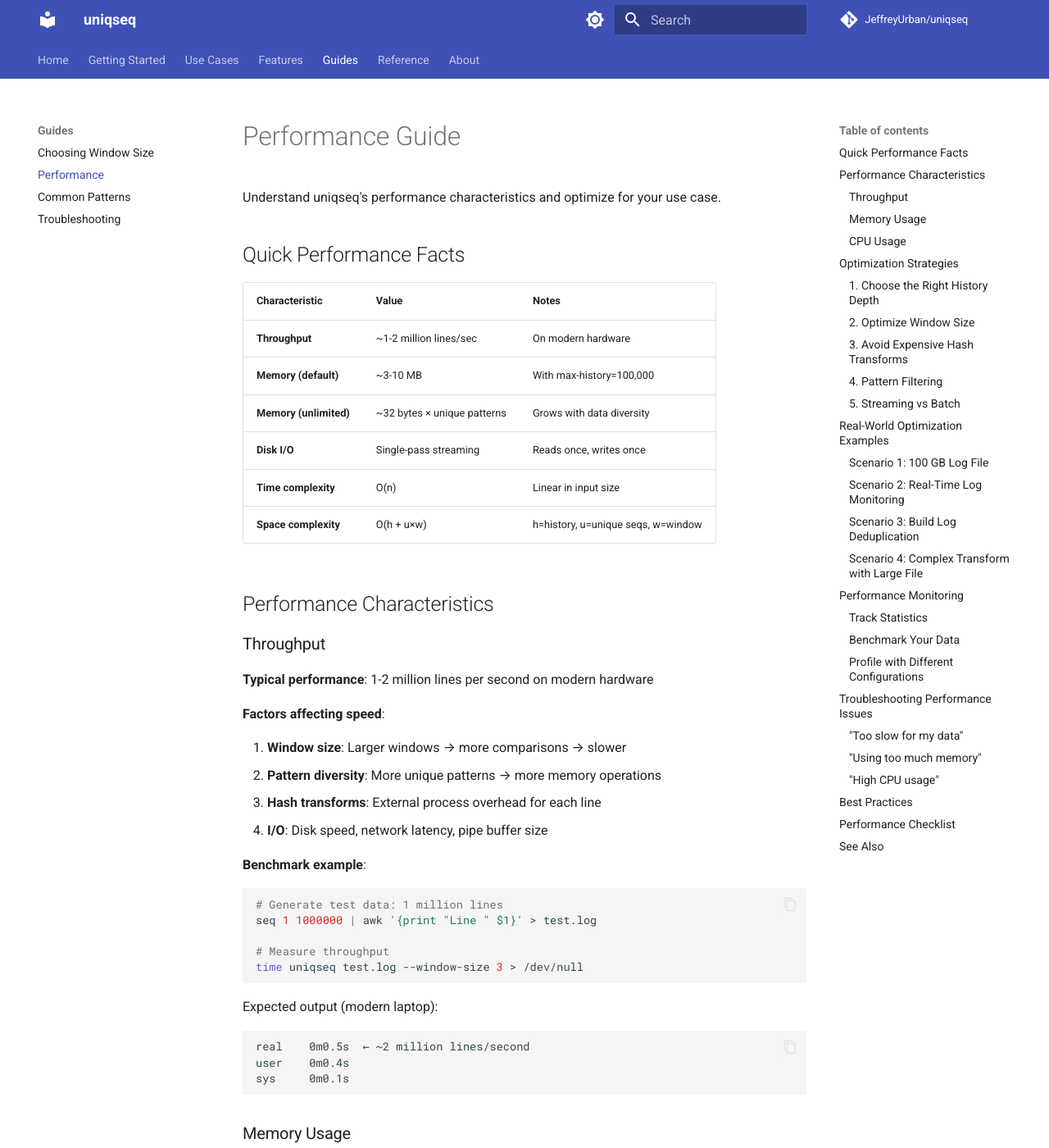
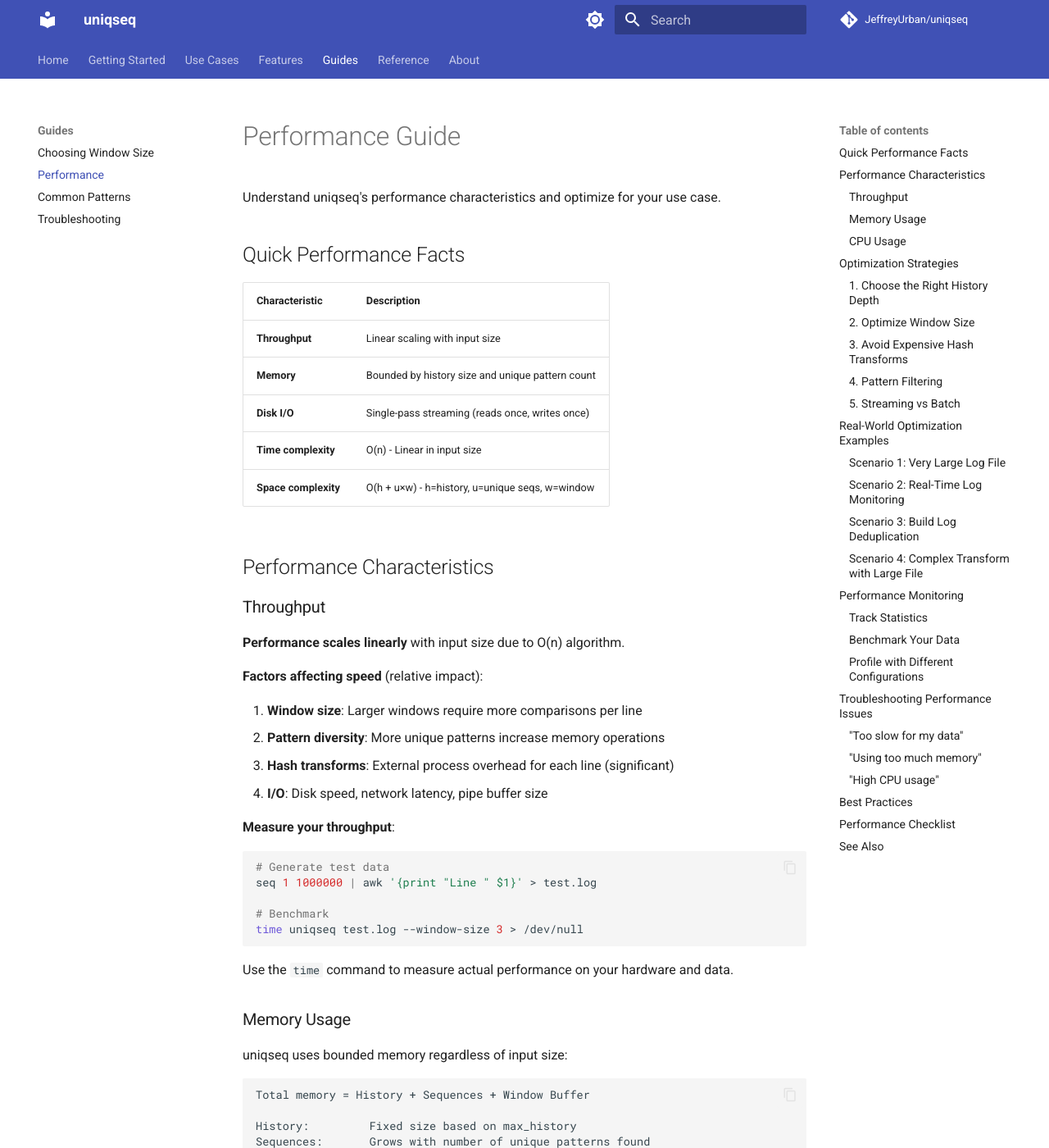
Before and after one commit to JeffreyUrban/uniqseq, an MkDocs documentation site: the page built from docs/guides/performance.md, in a window 1280 px wide and 1400 px high. Shown: the whole window at 82% size. Built offline with MkDocs 1.6.1 and Material for MkDocs 9.7.7, drawn with Linux system fonts in a browser that asks for light colours; comment, search, counter and statistics services are not loaded; some of the changed text lies outside the part shown.

Commit message:
Remove unsubstantiated performance numbers from guide
Remove all specific claims on speed, time, and memory values:
- Remove "~1-2 million lines/sec" (no evidence, contradicts README's 20k)
- Remove "~3-10 MB" memory claims (not measured)
- Remove "0.3s", "30-60 seconds" time estimates
- Remove "~3.2 MB", "~50 MB" memory estimates
- Remove "10× slower", "90% less work" percentage claims
- Remove "100 GB", "500 MB" file size examples

Keep only relative performance guidance:
- "Larger windows are slower" (relative)
- "Bounded memory" vs "grows with patterns" (qualitative)
- "Linear scaling" (complexity class)
- "Much faster" vs "slower" (comparative)

Changes made per user request to keep only guidance on relative
performance without specific values.

🤖 Generated with [Claude Code](https://claude.com/claude-code)

Co-Authored-By: Claude <noreply@anthropic.com>

````diff
--- a/docs/guides/performance.md
+++ b/docs/guides/performance.md
@@ -4,43 +4,37 @@ Understand uniqseq's performance characteristics and optimize for your use case.
 
 ## Quick Performance Facts
 
-| Characteristic | Value | Notes |
-|---------------|-------|-------|
-| **Throughput** | ~1-2 million lines/sec | On modern hardware |
-| **Memory (default)** | ~3-10 MB | With max-history=100,000 |
-| **Memory (unlimited)** | ~32 bytes × unique patterns | Grows with data diversity |
-| **Disk I/O** | Single-pass streaming | Reads once, writes once |
-| **Time complexity** | O(n) | Linear in input size |
-| **Space complexity** | O(h + u×w) | h=history, u=unique seqs, w=window |
+| Characteristic | Description |
+|---------------|-------------|
+| **Throughput** | Linear scaling with input size |
+| **Memory** | Bounded by history size and unique pattern count |
+| **Disk I/O** | Single-pass streaming (reads once, writes once) |
+| **Time complexity** | O(n) - Linear in input size |
+| **Space complexity** | O(h + u×w) - h=history, u=unique seqs, w=window |
 
 ## Performance Characteristics
 
 ### Throughput
 
-**Typical performance**: 1-2 million lines per second on modern hardware
+**Performance scales linearly** with input size due to O(n) algorithm.
 
-**Factors affecting speed**:
+**Factors affecting speed** (relative impact):
 
-1. **Window size**: Larger windows → more comparisons → slower
-2. **Pattern diversity**: More unique patterns → more memory operations
-3. **Hash transforms**: External process overhead for each line
+1. **Window size**: Larger windows require more comparisons per line
+2. **Pattern diversity**: More unique patterns increase memory operations
+3. **Hash transforms**: External process overhead for each line (significant)
 4. **I/O**: Disk speed, network latency, pipe buffer size
 
-**Benchmark example**:
+**Measure your throughput**:
 ```bash
-# Generate test data: 1 million lines
+# Generate test data
 seq 1 1000000 | awk '{print "Line " $1}' > test.log
 
-# Measure throughput
+# Benchmark
 time uniqseq test.log --window-size 3 > /dev/null
 ```
 
-Expected output (modern laptop):
-```text
-real    0m0.5s  ← ~2 million lines/second
-user    0m0.4s
-sys     0m0.1s
-```
+Use the `time` command to measure actual performance on your hardware and data.
 
 ### Memory Usage
 
@@ -49,27 +43,27 @@ uniqseq uses bounded memory regardless of input size:
 ```
 Total memory = History + Sequences + Window Buffer
 
-History:         ~32 bytes × max_history entries
-Sequences:       ~(avg_line_length + 32) bytes × unique_sequences
-Window Buffer:   ~avg_line_length × window_size
+History:         Fixed size based on max_history
+Sequences:       Grows with number of unique patterns found
+Window Buffer:   Fixed size based on window_size
 ```
 
-**Examples**:
+**Memory control**:
 
 ```bash
-# Default: ~3-10 MB typical
+# Default: Bounded by max_history (file mode: unlimited)
 uniqseq large.log
 
-# Limited history: ~1.6 MB
+# Smaller history bound: Less memory
 uniqseq --max-history 50000 large.log
 
-# Unlimited: Grows with unique content
+# Unlimited: Memory grows with unique patterns
 uniqseq --unlimited-history large.log
 ```
 
-**Memory profiling**:
+**Monitor actual memory usage**:
 ```bash
-# Monitor memory usage
+# Check peak memory consumption
 /usr/bin/time -v uniqseq large.log 2>&1 | grep "Maximum resident"
 ```
 
@@ -82,10 +76,10 @@ uniqseq --unlimited-history large.log
 
 **Amortized**: O(n) for most real-world inputs
 
-**CPU-intensive operations**:
-1. **Hashing**: BLAKE2b hashing of window contents (~80% of CPU time)
+**CPU-intensive operations** (ordered by typical impact):
+1. **Hashing**: BLAKE2b hashing of window contents (primary cost)
 2. **String comparison**: Exact line matching for candidates
-3. **Hash transform**: External subprocess if enabled
+3. **Hash transform**: External subprocess if enabled (can dominate if used)
 
 ## Optimization Strategies
 
@@ -138,14 +132,7 @@ for w in 1 5 10 20 50; do
 done
 ```
 
-Example output:
-```text
-Window 1:  0.3s  ← Fastest for single-line patterns
-Window 5:  0.5s
-Window 10: 0.8s
-Window 20: 1.2s
-Window 50: 2.5s  ← Slowest, unnecessary for this data
-```
+Larger window sizes are slower. Benchmark on your data to find the optimal size.
 
 **Rule of thumb**: Use smallest window that catches your patterns
 
@@ -207,7 +194,7 @@ time uniqseq large.log > /dev/null
 time uniqseq --track '^ERROR' large.log > /dev/null
 ```
 
-If ERROR lines are 10% of log → ~90% less work
+If ERROR lines are a small fraction of the log, filtering provides proportional speedup.
 
 ### 5. Streaming vs Batch
 
@@ -236,7 +223,7 @@ uniqseq --library-dir /tmp/patterns part3.log > clean3.log
 
 ## Real-World Optimization Examples
 
-### Scenario 1: 100 GB Log File
+### Scenario 1: Very Large Log File
 
 **Problem**: Need to deduplicate massive log file
 
@@ -246,18 +233,18 @@ uniqseq --library-dir /tmp/patterns part3.log > clean3.log
 uniqseq --window-size 3 \
         --max-history 100000 \
         --skip-chars 24 \
-        huge-100gb.log > clean.log
+        huge-log-file.log > clean.log
 ```
 
 **Why**:
 - `--window-size 3`: Small window → faster processing
-- `--max-history 100000`: ~3 MB history, bounded memory
+- `--max-history 100000`: Bounded memory
 - `--skip-chars 24`: Faster than hash-transform for timestamps
 
-**Expected performance**:
-- Memory: ~10 MB total
-- Time: ~50-100 minutes (1-2M lines/sec)
-- Single-pass streaming
+**Characteristics**:
+- Memory: Bounded by max-history setting
+- Processing: Single-pass streaming
+- Throughput: Linear scaling
 
 ### Scenario 2: Real-Time Log Monitoring
 
@@ -279,14 +266,14 @@ tail -f /var/log/app.log | \
 - `--track '^ERROR'`: Only process ERROR lines
 - `--quiet`: No statistics overhead
 
-**Expected performance**:
-- Latency: <1ms per line
-- Memory: <1 MB
-- CPU: Minimal
+**Characteristics**:
+- Latency: Minimal (no buffering with window-size 1)
+- Memory: Small (bounded by history setting)
+- CPU: Low (only processes ERROR lines)
 
 ### Scenario 3: Build Log Deduplication
 
-**Problem**: 500 MB build log with compiler warnings
+**Problem**: Large build log with compiler warnings
 
 **Approach**:
 ```bash
@@ -301,13 +288,13 @@ uniqseq --window-size 3 \
 - `--window-size 3`: Matches 3-line warning format
 - No transforms: Maximum throughput
 
-**Expected performance**:
-- Time: 30-60 seconds
-- Memory: ~50 MB (depends on unique warnings)
+**Characteristics**:
+- Processing: Fast batch mode
+- Memory: Scales with number of unique warnings
 
 ### Scenario 4: Complex Transform with Large File
 
-**Problem**: Need to normalize data but file is 50 GB
+**Problem**: Need to normalize data in large file
 
 **Approach 1** (faster): Preprocess separately
 ```bash
@@ -326,8 +313,8 @@ uniqseq --hash-transform "sed 's/[0-9]{4}-[0-9]{2}-[0-9]{2}//g' | tr -s ' '" \
 ```
 
 **Performance comparison**:
-- Approach 1: ~2M lines/sec
-- Approach 2: ~200K lines/sec (10× slower due to subprocess overhead)
+- Approach 1: Much faster (single preprocessing pass)
+- Approach 2: Slower (subprocess spawned per line)
 
 ## Performance Monitoring
 
@@ -447,21 +434,14 @@ echo "Default,$TIME,$MEM,$STATS"
 - Reduce window size (less buffer memory)
 - Use `--track` to limit what's deduplicated
 
-**Memory usage breakdown**:
-```python
-# Estimate memory usage
-history_entries = 100000      # --max-history value
-unique_sequences = 5000       # From statistics
-avg_line_length = 100         # Typical line length
-window_size = 10              # --window-size value
+**Understanding memory usage**:
 
-history_mb = (history_entries * 32) / 1024 / 1024
-sequences_mb = (unique_sequences * (avg_line_length + 32)) / 1024 / 1024
-buffer_mb = (window_size * avg_line_length) / 1024 / 1024
+Memory is determined by three factors:
+1. **History size**: Controlled by `--max-history`
+2. **Unique sequences**: Varies with data (check statistics)
+3. **Window buffer**: Controlled by `--window-size`
 
-total_mb = history_mb + sequences_mb + buffer_mb
-print(f"Estimated memory: {total_mb:.1f} MB")
-```
+Use `--stats-format json` to see actual `unique_sequences_tracked` count.
 
 ### "High CPU usage"
 
@@ -496,7 +476,7 @@ uniqseq --track '^ERROR' app.log  # Only process ERROR lines
 
 Before processing large files:
 
-- [ ] Tested on sample (1000 lines) to verify configuration
+- [ ] Tested on sample to verify configuration
 - [ ] Window size is appropriate (not larger than needed)
 - [ ] Using skip-chars instead of hash-transform if possible
 - [ ] History depth is appropriate (bounded for streams, unlimited for files)
````
